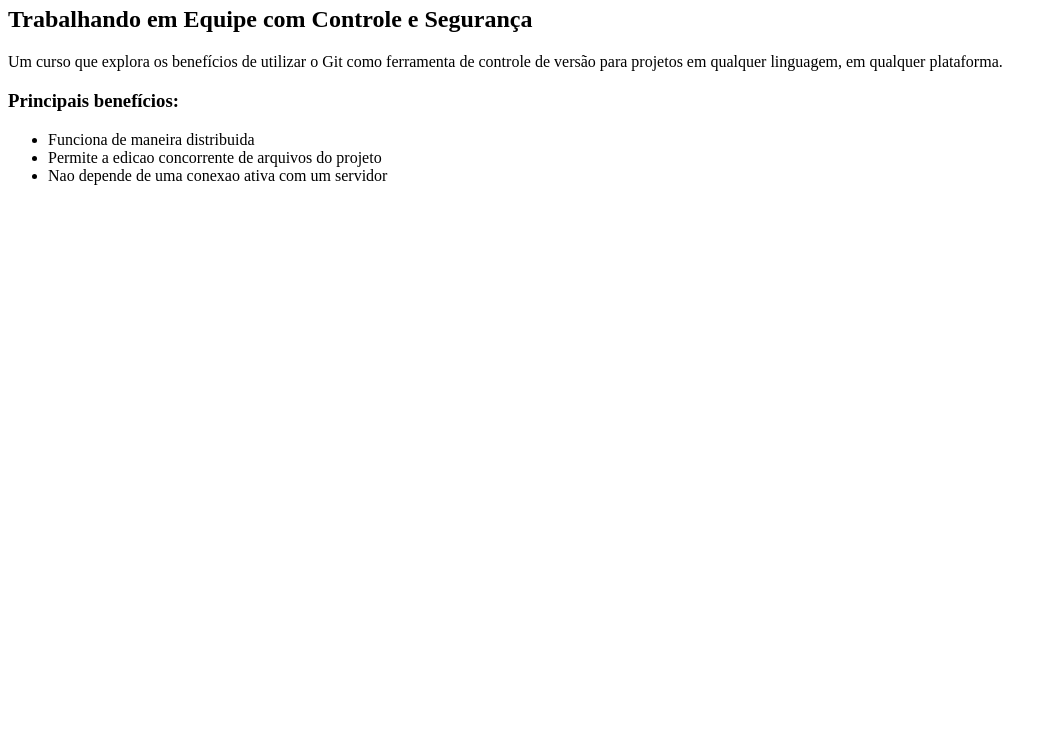
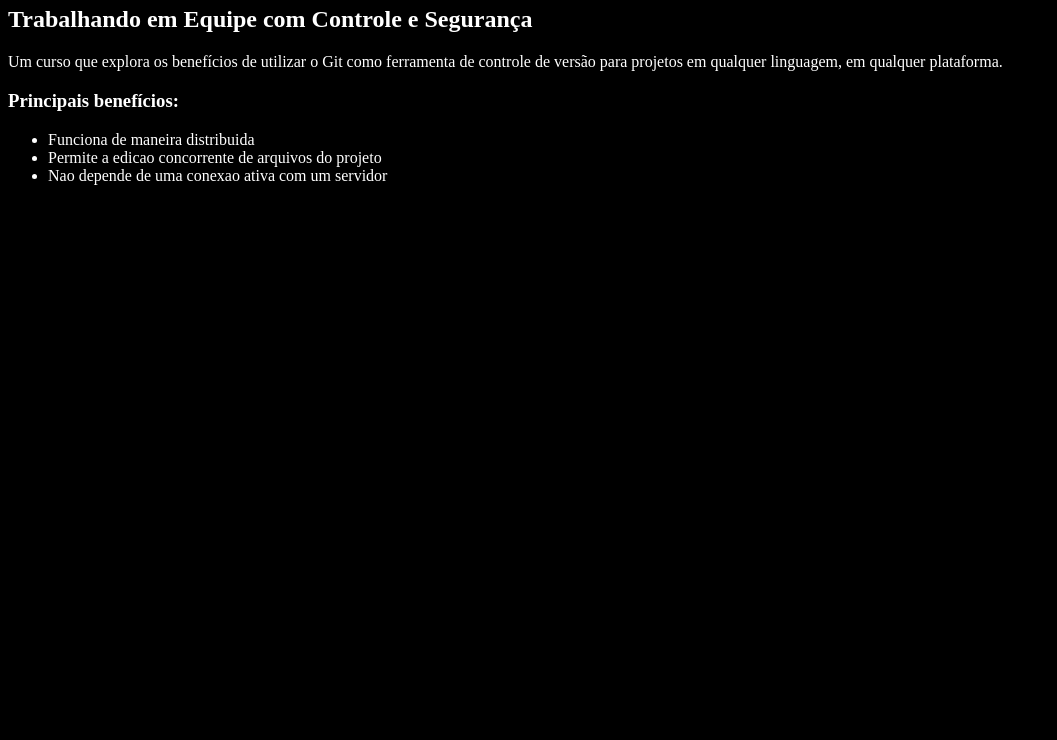
Before and after one commit to rgarbina/curso-git, a plain HTML site: page index.html in a window 1280 px wide. Shown: the part 60-800 px from the top of the page, without its empty margins (0-1057 px from the left). Drawn offline with Linux system fonts and the light colour scheme.

Commit message:
fundo de pagina cor preta com letras branca adicionado arquivo css e referencia no html

```diff
--- /dev/null
+++ b/design.css
@@ -0,0 +1,4 @@
+body{
+    color: white;
+    background-color: black;
+}
--- a/index.html
+++ b/index.html
@@ -1,4 +1,5 @@
 <html>
+    <link rel="stylesheet" href="design.css">
     <head>
     </head>
     <body>
```
